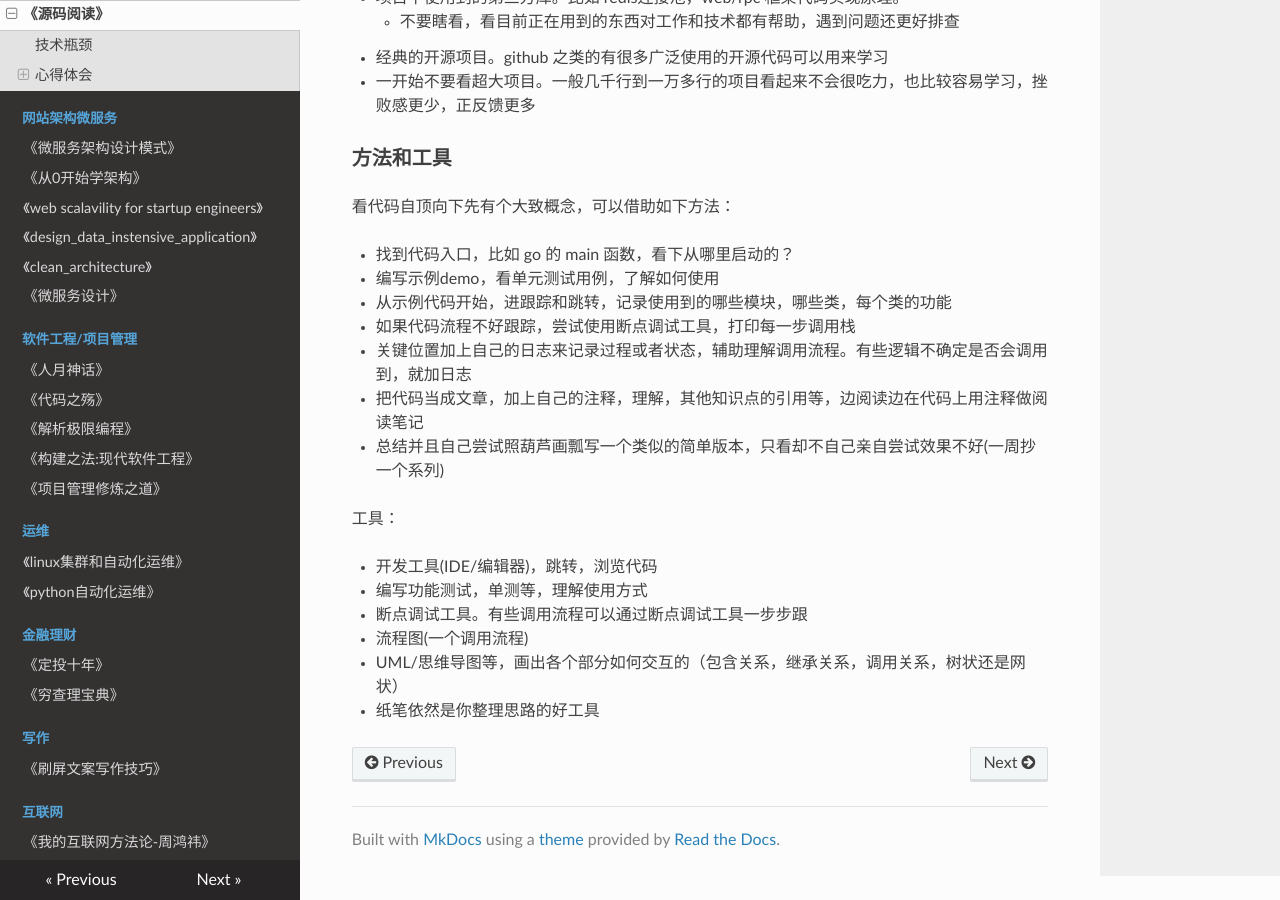
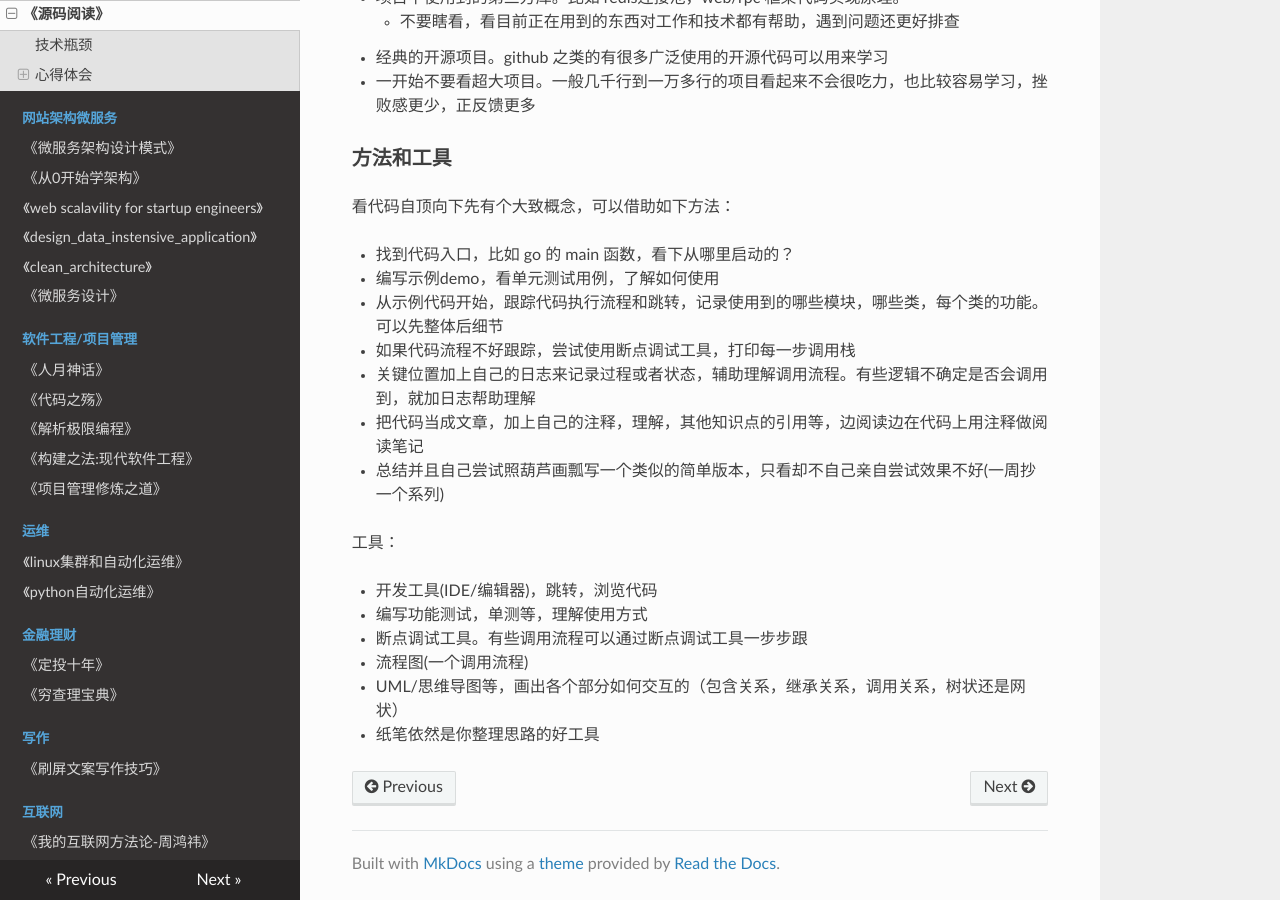
Before and after one commit to PegasusWang/booknotes, an MkDocs documentation site: the page built from docs/源码阅读_sourcecode/README.md, in a window 1280 px wide and 900 px high, scrolled down 1770 px. Built offline with MkDocs 1.6.1, drawn with Linux system fonts in a browser that asks for light colours; nearby versions of some CDN libraries; old or Windows-style settings are respelled for this version of MkDocs.

```diff
--- a/docs/源码阅读_sourcecode/README.md
+++ b/docs/源码阅读_sourcecode/README.md
@@ -61,9 +61,9 @@
 
 - 找到代码入口，比如 go 的 main 函数，看下从哪里启动的？
 - 编写示例demo，看单元测试用例，了解如何使用
-- 从示例代码开始，进跟踪和跳转，记录使用到的哪些模块，哪些类，每个类的功能
+- 从示例代码开始，跟踪代码执行流程和跳转，记录使用到的哪些模块，哪些类，每个类的功能。可以先整体后细节
 - 如果代码流程不好跟踪，尝试使用断点调试工具，打印每一步调用栈
-- 关键位置加上自己的日志来记录过程或者状态，辅助理解调用流程。有些逻辑不确定是否会调用到，就加日志
+- 关键位置加上自己的日志来记录过程或者状态，辅助理解调用流程。有些逻辑不确定是否会调用到，就加日志帮助理解
 - 把代码当成文章，加上自己的注释，理解，其他知识点的引用等，边阅读边在代码上用注释做阅读笔记
 - 总结并且自己尝试照葫芦画瓢写一个类似的简单版本，只看却不自己亲自尝试效果不好(一周抄一个系列)
 
```
Also changed, not shown: 2 other files.
